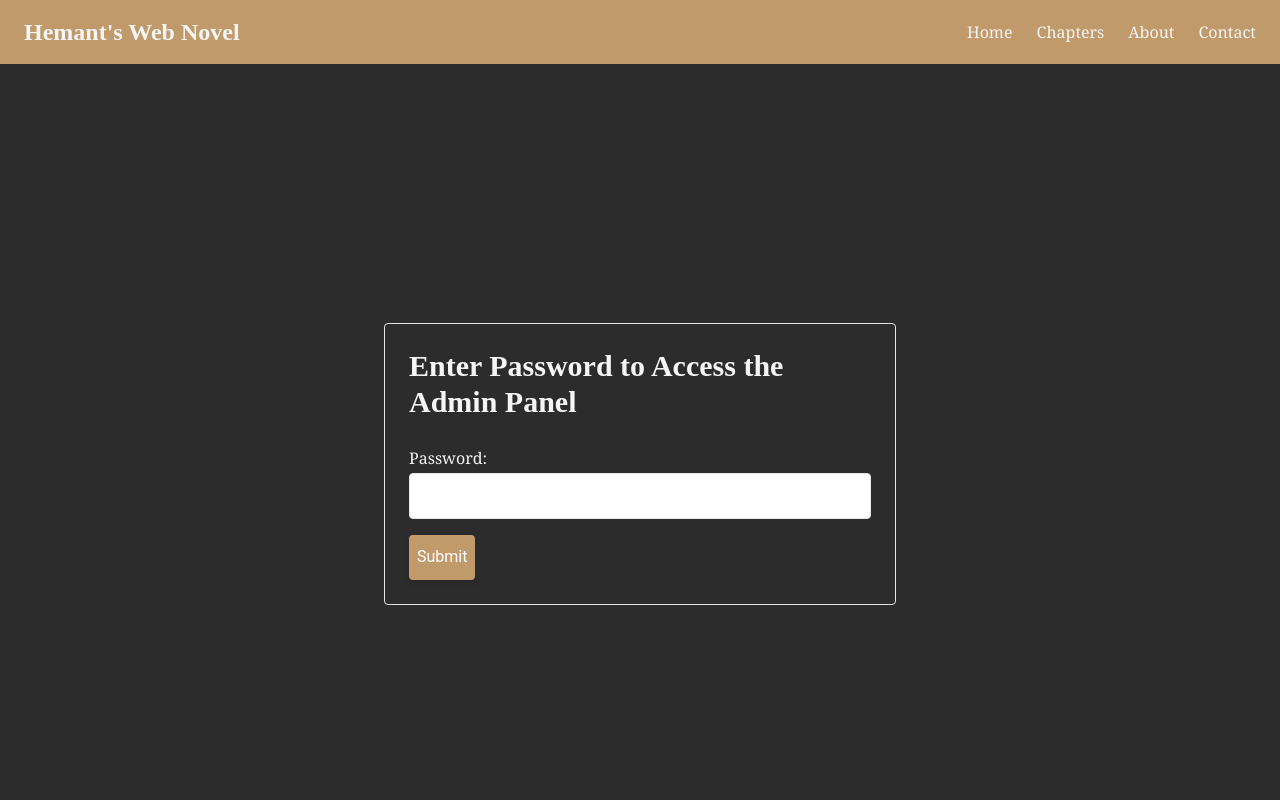
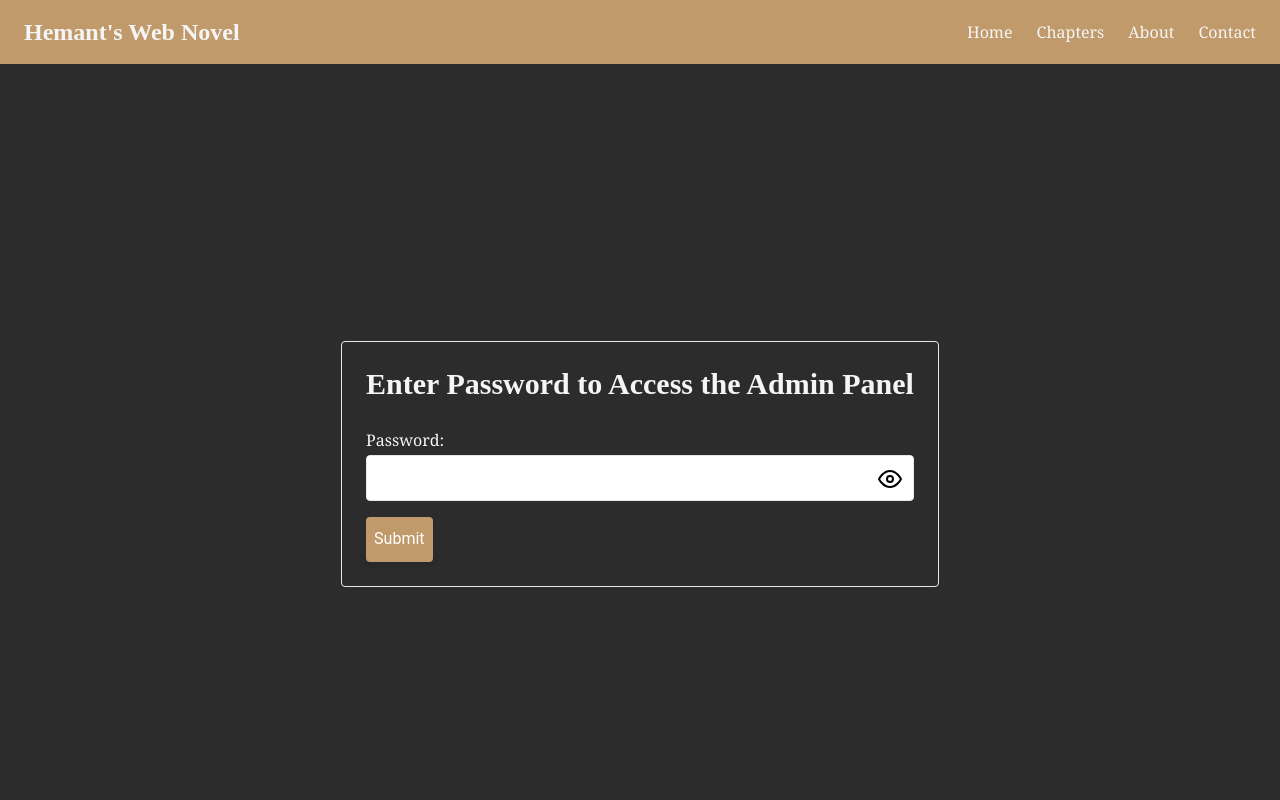
Before and after one commit to hemantmodii/web-novel, a Next.js app: page /admin/add-chapter in a window 1280 px wide. Shown: the top 800 px of the page. Built offline with nearby package versions, Linux system fonts and the light colour scheme.

Commit message:
added neon for serverless database

```diff
--- a/package.json
+++ b/package.json
@@ -9,7 +9,6 @@
     "lint": "next lint"
   },
   "dependencies": {
-    "@prisma/client": "^6.2.1",
     "next": "^15.1.6",
     "next-themes": "^0.4.4",
     "react": "^19.0.0",
@@ -18,13 +17,15 @@
   },
   "devDependencies": {
     "@eslint/eslintrc": "^3",
+    "@prisma/client": "^6.3.1",
     "@types/node": "^22.12.0",
     "@types/react": "^19.0.8",
     "@types/react-dom": "^19",
     "eslint": "^9",
     "eslint-config-next": "15.1.6",
+    "i": "^0.3.7",
     "postcss": "^8",
-    "prisma": "^6.2.1",
+    "prisma": "^6.3.1",
     "tailwindcss": "^3.4.1",
     "ts-node": "^10.9.2",
     "typescript": "^5.7.3"
--- a/src/app/admin/add-chapter/AddChapterForm.tsx
+++ b/src/app/admin/add-chapter/AddChapterForm.tsx
@@ -29,9 +29,9 @@ export default function AddChapterForm() {
   };
 
   return (
-    <form onSubmit={handleSubmit} className="space-y-4">
+    <form onSubmit={handleSubmit} className="space-y-4 text-black w-full">
       <div>
-        <label className="block" htmlFor="name">
+        <label className="block text-foreground" htmlFor="name">
           Chapter Title:
         </label>
         <input
@@ -44,7 +44,7 @@ export default function AddChapterForm() {
         />
       </div>
       <div>
-        <label className="block" htmlFor="content">
+        <label className="block text-foreground" htmlFor="content">
           Chapter Content:
         </label>
         <textarea
--- a/src/app/admin/add-chapter/page.tsx
+++ b/src/app/admin/add-chapter/page.tsx
@@ -2,11 +2,13 @@
 
 import { useState } from 'react';
 import AddChapterForm from './AddChapterForm';
+import {FiEye, FiEyeOff} from "react-icons/fi";
 
 export default function AddChapterPage() {
   const [password, setPassword] = useState('');
   const [isAuthenticated, setIsAuthenticated] = useState(false);
   const correctPassword = process.env.NEXT_PUBLIC_ADMIN_PASSWORD; // Replace this with your password
+  const [viewPass, setViewPass]= useState("password");
 
   const handlePasswordSubmit = (e: React.FormEvent) => {
     e.preventDefault();
@@ -20,35 +22,51 @@ export default function AddChapterPage() {
 
   return (
     <div className="min-h-screen flex items-center justify-center">
-      <div className="w-full max-w-lg p-6 border rounded">
-        {!isAuthenticated ? (
-          <>
+      <div className={`p-6 border rounded mx-20`}>
+
+      {isAuthenticated ? (
+  <div className="w-[800px]">  {/* Increased width */}
+    <h1 className="text-3xl font-bold mb-6">Add a New Chapter</h1>
+    <AddChapterForm />
+  </div>
+) : (
+  <div className="justify-center flex flex-col align-middle mx-auto">
     <h1 className="text-3xl font-bold mb-6">Enter Password to Access the Admin Panel</h1>
     <form onSubmit={handlePasswordSubmit} className="space-y-4">
       <div>
         <label className="block" htmlFor="password">
           Password:
         </label>
+        <div id="password" className="relative">
           <input
-                  type="text"
-                  id="password"
+            type={viewPass}
             value={password}
             onChange={(e) => setPassword(e.target.value)}
             required
-                  className="w-full p-2 border rounded"
+            className="w-full p-2 border rounded text-black"
           />
+          {viewPass === "password" ? (
+            <FiEye
+              color="black"
+              className="scale-150 right-4 top-4 absolute cursor-pointer"
+              onClick={() => setViewPass("text")}
+            />
+          ) : (
+            <FiEyeOff
+              color="black"
+              className="scale-150 right-4 top-4 absolute cursor-pointer"
+              onClick={() => setViewPass("password")}
+            />
+          )}
+        </div>
       </div>
       <button type="submit" className="p-2 rounded">
         Submit
       </button>
     </form>
-          </>
-        ) : (
-          <>
-            <h1 className="text-3xl font-bold mb-6">Add a New Chapter</h1>
-            <AddChapterForm />
-          </>
+  </div>
 )}
+
       </div>
     </div>
   );
--- a/src/app/chapter/[id]/page.tsx
+++ b/src/app/chapter/[id]/page.tsx
@@ -1,24 +1,30 @@
 import prisma from '@/lib/prisma';
 
-type tParams = Promise<{ params: { id: string } }>;
+type tParams = { params: { id: string } };
 
-export default async function ChapterPage(props : { params : Promise<tParams> }) {
-  const { params } = await props.params;
+export default async function ChapterPage({ params }: tParams) {
   const chapter = await prisma.chapters.findUnique({
-    where: { id: Number(params.id) },
+    where: { id: parseInt(params.id, 10) || 0 },
   });
 
   if (!chapter) {
     return (
       <div className="min-h-screen flex items-center justify-center text-center">
-        <h1 className="text-3xl font-bold text-primaryAccent">Chapter {params.id} is Coming soon...</h1>
+        <h1 className="text-3xl font-bold text-foreground">
+          Chapter {params.id} is Coming Soon...
+        </h1>
       </div>
     );
   }
+
   return (
     <div className="min-h-screen px-6 py-10 bg-background text-foreground">
-      <h1 className="text-4xl font-bold mb-5 text-primary-accent">{chapter.name}</h1>
-      <p className="text-lg leading-relaxed whitespace-pre-line">{chapter.content}</p>
+      <h1 className="text-4xl font-bold mb-5 text-primary-accent text-center">
+        {chapter.name}
+      </h1>
+      <p className="text-lg leading-relaxed whitespace-pre-line">
+        {chapter.content}
+      </p>
     </div>
   );
 }
--- a/src/app/chapters/page.tsx
+++ b/src/app/chapters/page.tsx
@@ -2,6 +2,7 @@
 
 import { useEffect, useState } from 'react';
 import Link from 'next/link';
+import Loading from '@/components/Loading';
 
 interface Chapter {
   id: number;
@@ -29,17 +30,17 @@ export default function ChaptersPage() {
   }, []);
 
   if (loading) {
-    return <div>Loading...</div>;
+    return <Loading/>;
   }
 
   return (
     <div className="min-h-screen px-6 py-10">
       <h1 className="text-4xl font-bold mb-6 text-center">Chapters</h1>
-      <ul className="space-y-4">
-        {chapters.map((chapter) => (
+      <ul className="space-y-4 lg:ml-20 md:ml-8 sm:ml-4">
+        {chapters.map((chapter, index) => (
           <li key={chapter.id}>
-            <Link href={`/chapters/${chapter.id}`} className="text-primaryAccent hover:text-blue-500">
-              {chapter.name}
+            <Link href={`/chapter/${chapter.id}`} className="text-secondaryAccent hover:text-primaryAccent">
+              Chapter {index+1}: {chapter.name}
             </Link>
           </li>
         ))}
--- a/src/components/Footer.tsx
+++ b/src/components/Footer.tsx
@@ -9,6 +9,9 @@ export default function Footer() {
          <a href="https://www.linkedin.com/in/hemant-modi-1573141b8/" target="_blank" rel="noopener noreferrer" className="mx-2">
            LinkedIn
          </a>
+         <a href="https://github.com/hemantmodii/" target="_blank" rel="noopener noreferrer" className="mx-2">
+           Github
+         </a>
        </div>
      </footer>
    );
--- a/src/components/Header.tsx
+++ b/src/components/Header.tsx
@@ -7,7 +7,7 @@ export default function Header() {
 
    return (
       <header className="bg-primaryAccent text-foreground py-4 px-6 flex justify-between items-center">
-        <h1 className="text-2xl font-bold">Hemant&apos;s Web Novel</h1>
+        <h1 className="text-2xl font-bold"><Link href="/" className='text-foreground hover:text-white'>Hemant&apos;s Web Novel</Link></h1>
         <nav>
           <ul className="flex space-x-6 text-foreground">
             <li><Link className='text-foreground hover:text-white' href="/">Home</Link></li>
--- a/src/components/Landing.tsx
+++ b/src/components/Landing.tsx
@@ -2,6 +2,7 @@
 
 import Link from 'next/link';
 import { useEffect, useState } from 'react';
+import Loading from './Loading';
 
 interface Chapter {
   id: number;
@@ -34,13 +35,13 @@ export default function LandingPage() {
   } , []);
 
   if(loading) {
-    return <div>Loading...</div>;
+    return <Loading/>;
   }
 
   return (
     <div className="min-h-screen">
       {/* Hero Section */}
-      <section className="py-20 text-center bg-background text-foreground">
+      <section className="py-20 text-center bg-black text-foreground">
         <h1 className="text-4xl font-bold">Welcome to Hemant&apos;s Web Novel</h1>
         <p className="mt-4 text-lg">
           A tale of mystery and adventure, updated weekly. Dive into a new world!
@@ -55,18 +56,18 @@ export default function LandingPage() {
 
       {/* Latest Chapters */}
 
-      <section className="py-10 px-6 bg-background text-foreground">
+      <section className="py-10 px-6 bg-black text-foreground">
         <h2 className="text-2xl font-bold mb-6 underline underline-offset-8">Latest Chapters</h2>
         <ul className="grid gap-6 md:grid-cols-2">
         {latestChapters.map((chapter) => (
           <li key={chapter.id}>
-            <div className="p-4 hover:shadow-sm hover:bg-black bg-black rounded-lg">
+            <div className="p-4 hover:shadow-sm hover:bg-primaryAccent transition-all duration-300 bg-background rounded-lg">
             <h3 className="text-lg font-bold">Chapter {chapter.id}: {chapter.name}</h3>
             <p className="mt-2 text-sm text-foreground">
             {chapter.content.split(' ').slice(0, 24).join(' ')}...
             </p>
             <Link href={`/chapter/${chapter.id}`}>
-              <button className="mt-4 px-4 py-2 rounded-lg hover:text-white text-primaryAccent bg-background">
+              <button className="mt-4 px-4 py-2 rounded-lg hover:text-white hover:bg-black text-primaryAccent bg-black">
                 Read More
               </button>
             </Link>
@@ -77,7 +78,7 @@ export default function LandingPage() {
       </section>
 
       {/* About Section */}
-      <section className="py-10 px-6 bg-background">
+      <section className="py-10 px-6 bg-black border-t-2">
         <h2 className="text-2xl font-bold mb-4">About the Story</h2>
         <p>
           This web novel follows the adventures of Adi, a brave soul navigating a world of uncertainty and danger. With new twists weekly, readers will experience a rollercoaster of emotions.
--- /dev/null
+++ b/src/components/Loading.tsx
@@ -0,0 +1,9 @@
+'use client';
+
+export default function Loading() {
+  return (
+    <div className="min-h-screen flex items-center justify-center">
+      <div className="text-xl font-semibold animate-pulse">Loading...</div>
+    </div>
+  );
+}
```
Also changed, not shown: 2 other files (tests, documents, lock files or other folders). Lines whose indentation alone changed are shown as unchanged.
